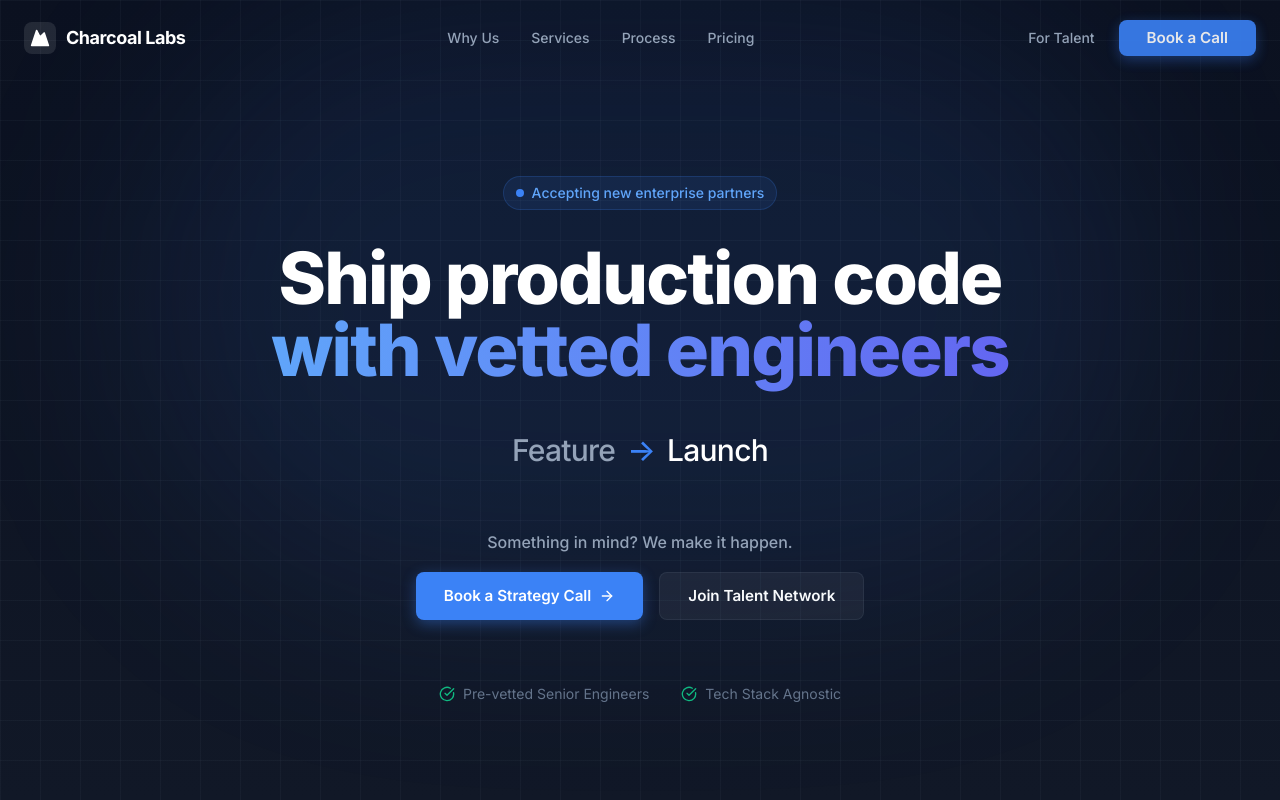
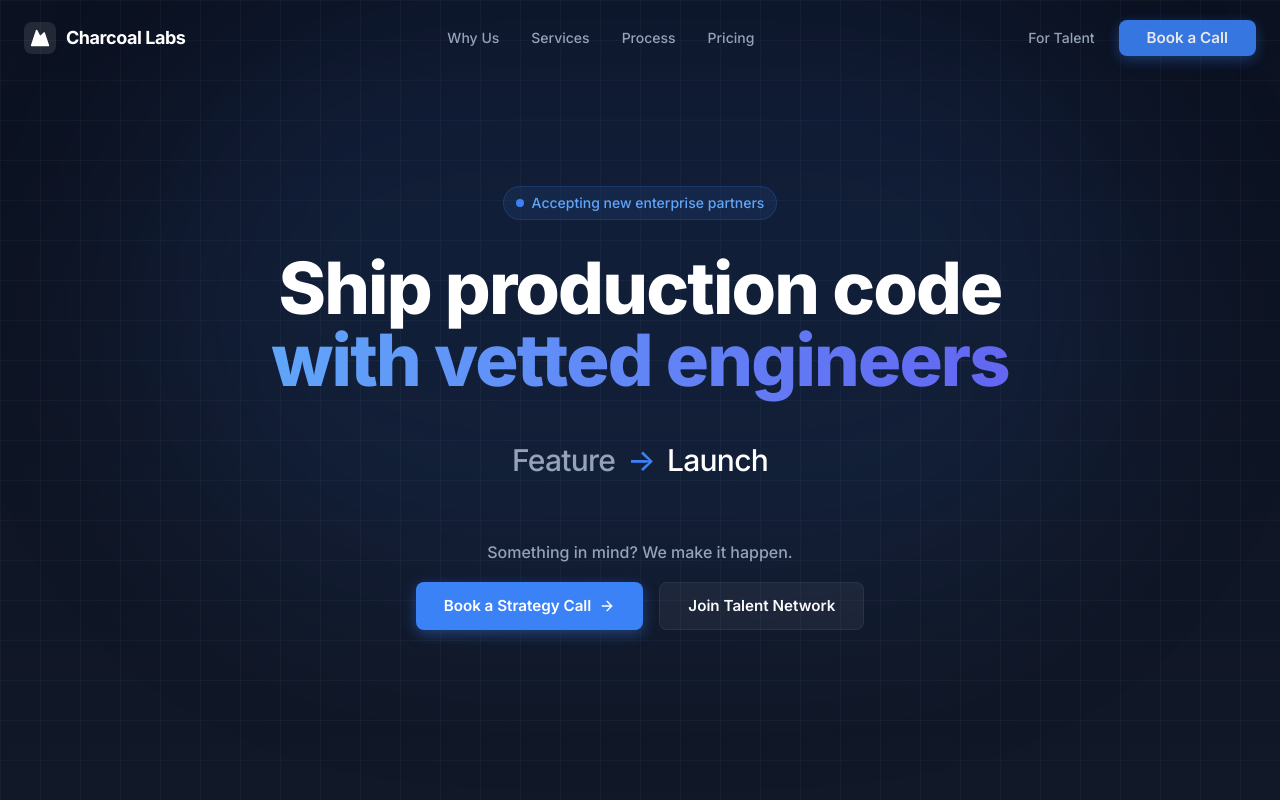
Before and after one commit to Owlbasis/pinaaka, a Next.js app: page / in a window 1280 px wide. Shown: the top 800 px of the page. Built offline with nearby package versions, Linux system fonts and the light colour scheme.

Commit message:
changed the how it work content

```diff
--- a/components/sections/ConversionPanels.tsx
+++ b/components/sections/ConversionPanels.tsx
@@ -25,7 +25,7 @@ export default function ConversionPanels({ onBookCall, onApplyTalent }: Conversi
                 >
                     {/* Companies Panel */}
                     <div className="card p-6 md:p-8">
-                        <h3 className="text-xl font-bold mb-2">Have a project?</h3>
+                        <h3 className="text-xl font-bold mb-2">Something in mind? Let’s make it real.</h3>
                         <p className="text-[var(--text-secondary)] text-sm mb-6">
                             Book a call and get a scoped plan within 24–48 hours.
                         </p>
@@ -38,7 +38,7 @@ export default function ConversionPanels({ onBookCall, onApplyTalent }: Conversi
 
                     {/* Talent Panel */}
                     <div className="card p-6 md:p-8" style={{ borderColor: 'rgba(0, 186, 124, 0.3)' }}>
-                        <h3 className="text-xl font-bold mb-2">Want to work on real projects?</h3>
+                        <h3 className="text-xl font-bold mb-2">Want to build real products?</h3>
                         <p className="text-[var(--text-secondary)] text-sm mb-6">
                             Apply with your skills and portfolio. Get matched to scoped work.
                         </p>
--- a/components/sections/Hero.tsx
+++ b/components/sections/Hero.tsx
@@ -120,23 +120,7 @@ export default function Hero({ onBookCall, onApplyTalent }: HeroProps) {
                         </button>
                     </motion.div>
 
-                    {/* Checkmarks / Social Proof */}
-                    <motion.div
-                        initial={{ opacity: 0 }}
-                        animate={{ opacity: 1 }}
-                        transition={{ duration: 1, delay: 0.5 }}
-                        className="flex flex-wrap justify-center gap-x-8 gap-y-4 text-sm text-slate-500"
-                    >
-                        <div className="flex items-center gap-2">
-                            <CheckCircle className="w-4 h-4 text-emerald-500" />
-                            <span>Pre-vetted Senior Engineers</span>
-                        </div>
 
-                        <div className="flex items-center gap-2">
-                            <CheckCircle className="w-4 h-4 text-emerald-500" />
-                            <span>Tech Stack Agnostic</span>
-                        </div>
-                    </motion.div>
                 </div>
             </div>
         </section>
--- a/components/sections/HowItWorks.tsx
+++ b/components/sections/HowItWorks.tsx
@@ -14,33 +14,18 @@ import {
 const steps = [
     {
         icon: Phone,
-        title: "Discovery Call",
-        description: "Understand your goals, constraints, and timeline requirements.",
-    },
-    {
-        icon: FileSearch,
-        title: "Scope & PRD",
-        description: "Define features, deliverables, and acceptance criteria.",
-    },
-    {
-        icon: Users,
-        title: "Team Matching",
-        description: "Assign best-fit candidates with optional lead/mentor.",
-    },
-    {
-        icon: Compass,
-        title: "Architecture & Plan",
-        description: "Tech decisions, milestones, and definition of done.",
+        title: "You bring the intent",
+        description: "Idea, MVP, feature, system, or scale problem.",
     },
     {
         icon: Code,
-        title: "Build & Review",
-        description: "Weekly updates, demos, and quality gates.",
+        title: "We make it happen",
+        description: "(Team matching, execution planning, architecture, build, reviews, edge cases, and quality assurance)",
     },
     {
         icon: Rocket,
-        title: "Delivery & Maintenance",
-        description: "Handover plus optional monthly support.",
+        title: "Delivery, done right",
+        description: "Production-ready, scalable, and owned.",
     },
 ];
 
@@ -86,7 +71,7 @@ export default function HowItWorks() {
                         variants={itemVariants}
                         className="text-3xl md:text-4xl font-bold mb-4"
                     >
-                        From call to delivery in 6 steps
+                        From intent to delivery
                     </motion.h2>
                     <motion.p
                         variants={itemVariants}
```
